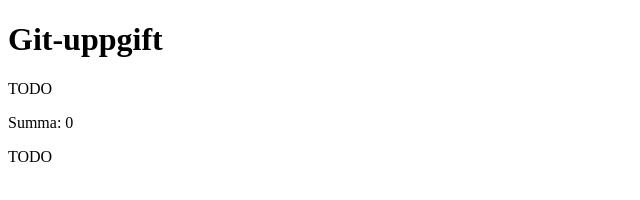
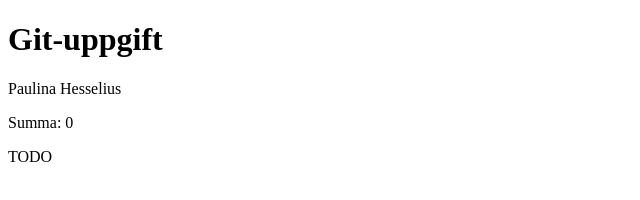
Before and after one commit to paulinahs/git-uppgift, a plain HTML site: page index.html in a window 1280 px wide. Shown: the full height of the page, 0-640 px from the left. Drawn offline with Linux system fonts and the light colour scheme.

Commit message:
function hamtanamn update

```diff
--- a/index.html
+++ b/index.html
@@ -12,9 +12,9 @@
     <p id="summa"></p>
     <p id="status"></p>
     <script>
-        // TODO 1: Returnera ditt eget namn (just nu returneras "TODO").
+
         function hamtaNamn() {
-            return "TODO";
+            return "Paulina Hesselius";
         }
 
         // TODO 2: Returnera summan av a och b (just nu returneras alltid 0).
```
